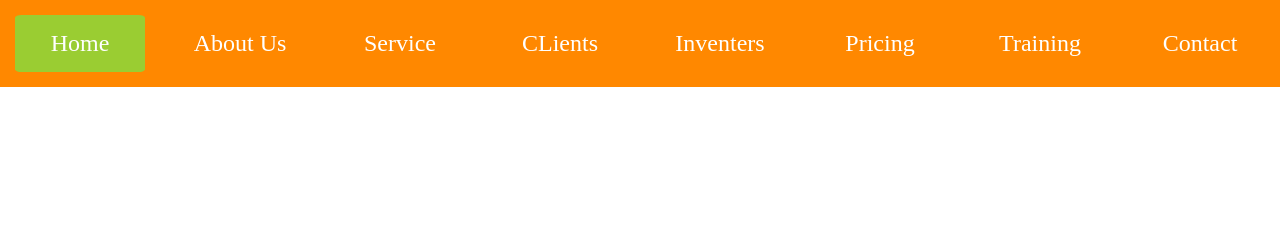
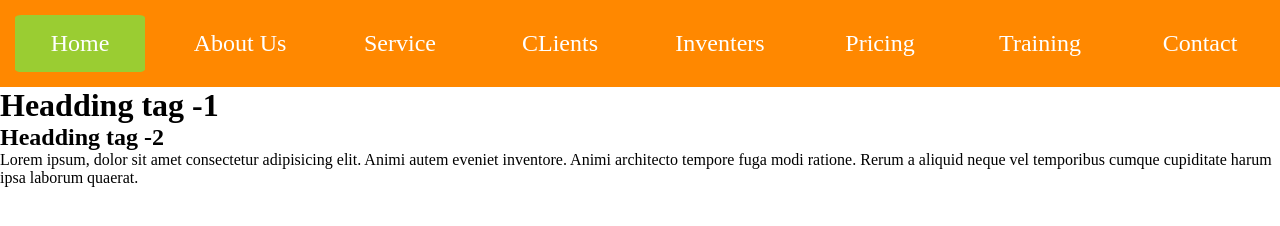
Before and after one commit to mdjewel999/my-second-repo, a plain HTML site: page index.html in a window 1280 px wide. Drawn offline with Linux system fonts and the light colour scheme.

Commit message:
hedding and paragrap tag added

```diff
--- a/index.html
+++ b/index.html
@@ -42,5 +42,10 @@
           <li><a href="#">Contact</a></li>
         </ul>
       </div>
+      <div>
+        <h1>Headding tag -1</h1>
+        <h2>Headding tag -2</h2>
+        <p>Lorem ipsum, dolor sit amet consectetur adipisicing elit. Animi autem eveniet inventore. Animi architecto tempore fuga modi ratione. Rerum a aliquid neque vel temporibus cumque cupiditate harum ipsa laborum quaerat.</p>
+      </div>
 </body>
 </html>
```
